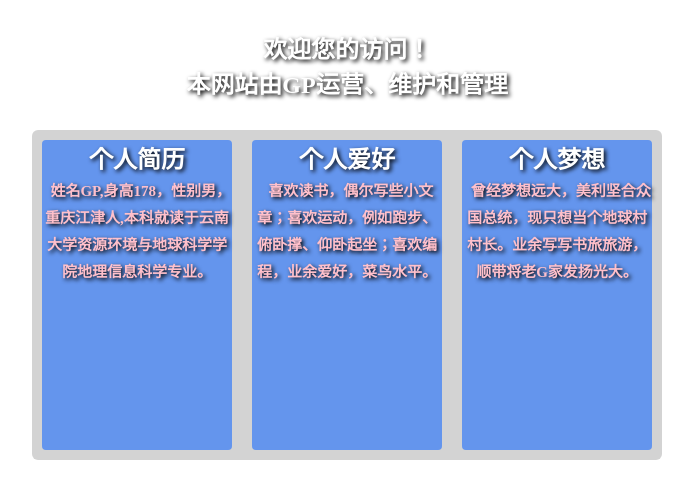
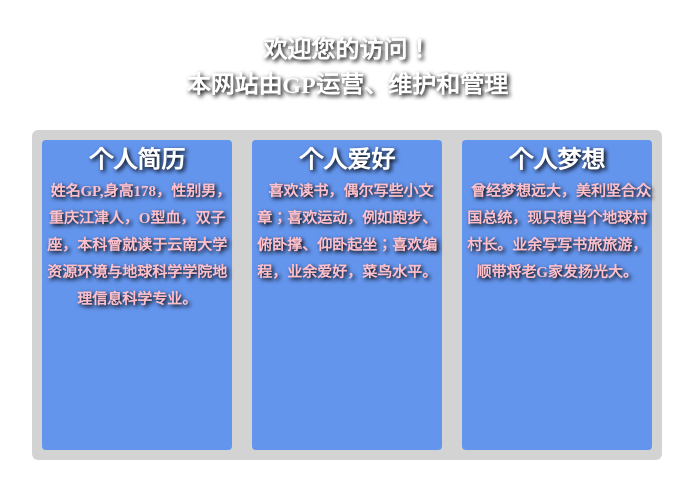
Before and after one commit to GPbest/GPbestbaidu.io, a plain HTML site: page index.html in a window 1280 px wide. Shown: the whole page, without its empty margins (293-986 px from the left). Drawn offline with Linux system fonts and the light colour scheme.

Commit message:
Update index.html

```diff
--- a/index.html
+++ b/index.html
@@ -8,7 +8,7 @@
 <body>
   <h2>欢迎您的访问！<br/>本网站由GP运营、维护和管理<h2>
   <div class="flex-container">
-  <div class="flex-item">个人简历<br><span>&nbsp;&nbsp;姓名GP,身高178，性别男，重庆江津人,本科就读于云南大学资源环境与地球科学学院地理信息科学专业。</span></div>
+  <div class="flex-item">个人简历<br><span>&nbsp;&nbsp;姓名GP,身高178，性别男，重庆江津人，O型血，双子座，本科曾就读于云南大学资源环境与地球科学学院地理信息科学专业。</span></div>
   <div class="flex-item">个人爱好<br><span>&nbsp;&nbsp;喜欢读书，偶尔写些小文章；喜欢运动，例如跑步、俯卧撑、仰卧起坐；喜欢编程，业余爱好，菜鸟水平。</span></div>
   <div class="flex-item">个人梦想<br><span>&nbsp;&nbsp;曾经梦想远大，美利坚合众国总统，现只想当个地球村村长。业余写写书旅旅游，顺带将老G家发扬光大。</span></div>
 </div>
```
